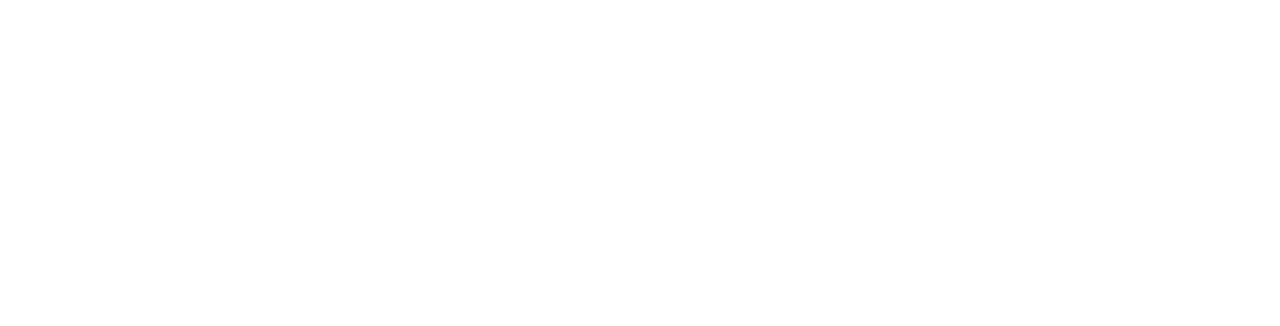
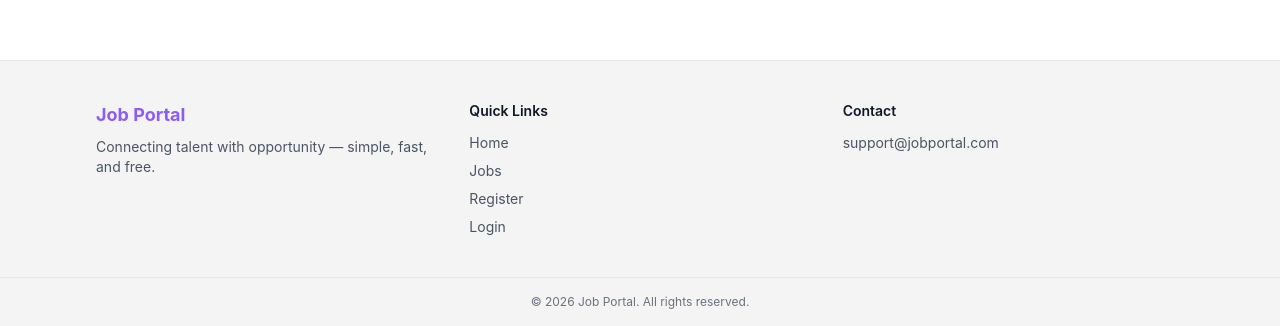
Before and after one commit to esharajpoot156-max/Job-Portal, a React (Vite) app in the folder frontend/: page /admin/pending-jobs in a window 1280 px wide. Shown: the part 805-1131 px from the top of the page. Before the commit the page ends 865 px from the top, so only its background shows below. Built offline with nearby package versions, Linux system fonts and the light colour scheme; no server answers.

Commit message:
Add footer

```diff
--- a/frontend/src/App.jsx
+++ b/frontend/src/App.jsx
@@ -16,6 +16,7 @@ import Notifications from "./pages/Notifications";
 import Profile from "./pages/Profile";
 import CompanyRegister from "./pages/CompanyRegister";
 import AdminPendingJobs from "./pages/AdminPendingJobs";
+import Footer from "./components/Footer";
 
 function App() {
   const [showSplash, setShowSplash] = useState(true);
@@ -23,8 +24,9 @@ function App() {
   return (
     <>
       {showSplash && <SplashScreen onFinish={() => setShowSplash(false)} />}
-
+      <div className="flex flex-col min-h-screen" >
       <Navbar />
+      <div className="flex-1">
       <Routes>
         <Route path="/" element={<Home />} />
         <Route path="/login" element={<Login />} />
@@ -41,6 +43,9 @@ function App() {
         <Route path="/company/register" element={<CompanyRegister />} />
         <Route path="/admin/pending-jobs" element={<AdminPendingJobs />} />
       </Routes>
+      </div>
+      <Footer/>
+    </div>
     </>
   );
 }
--- /dev/null
+++ b/frontend/src/components/Footer.jsx
@@ -0,0 +1,37 @@
+import { Link } from "react-router-dom";
+
+const Footer = () => {
+    return (
+        <footer className="bg-[#F4F4F5] dark:bg-[#1a1a1d] border-t border-gray-200 dark:border-gray-700 mt-auto">
+            <div className="max-w-6xl mx-auto px-8 py-10 grid grid-cols-1 md:grid-cols-3 gap-8">
+                <div>
+                    <h3 className="text-lg font-bold text-[#8B5CF6] mb-2">Job Portal</h3>
+                    <p className="text-sm text-gray-600 dark:text-gray-400">
+                        Connecting talent with opportunity — simple, fast, and free.
+                    </p>
+                </div>
+
+                <div>
+                    <h4 className="font-semibold mb-3 text-sm text-gray-900 dark:text-white">Quick Links</h4>
+                    <ul className="space-y-2 text-sm text-gray-600 dark:text-gray-400">
+                        <li><Link to="/" className="hover:text-[#8B5CF6]">Home</Link></li>
+                        <li><Link to="/jobs" className="hover:text-[#8B5CF6]">Jobs</Link></li>
+                        <li><Link to="/register" className="hover:text-[#8B5CF6]">Register</Link></li>
+                        <li><Link to="/login" className="hover:text-[#8B5CF6]">Login</Link></li>
+                    </ul>
+                </div>
+
+                <div>
+                    <h4 className="font-semibold mb-3 text-sm text-gray-900 dark:text-white">Contact</h4>
+                    <p className="text-sm text-gray-600 dark:text-gray-400">support@jobportal.com</p>
+                </div>
+            </div>
+
+            <div className="border-t border-gray-200 dark:border-gray-700 py-4 text-center text-xs text-gray-500 dark:text-gray-400">
+                © {new Date().getFullYear()} Job Portal. All rights reserved.
+            </div>
+        </footer>
+    );
+};
+
+export default Footer;
```
